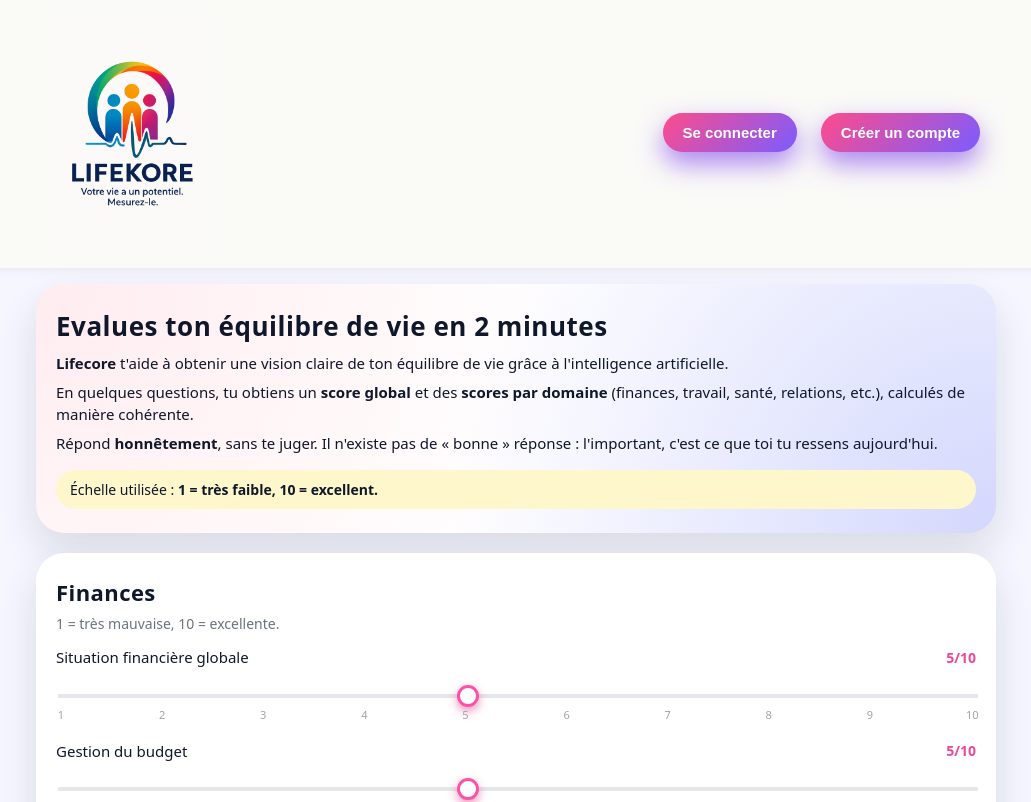
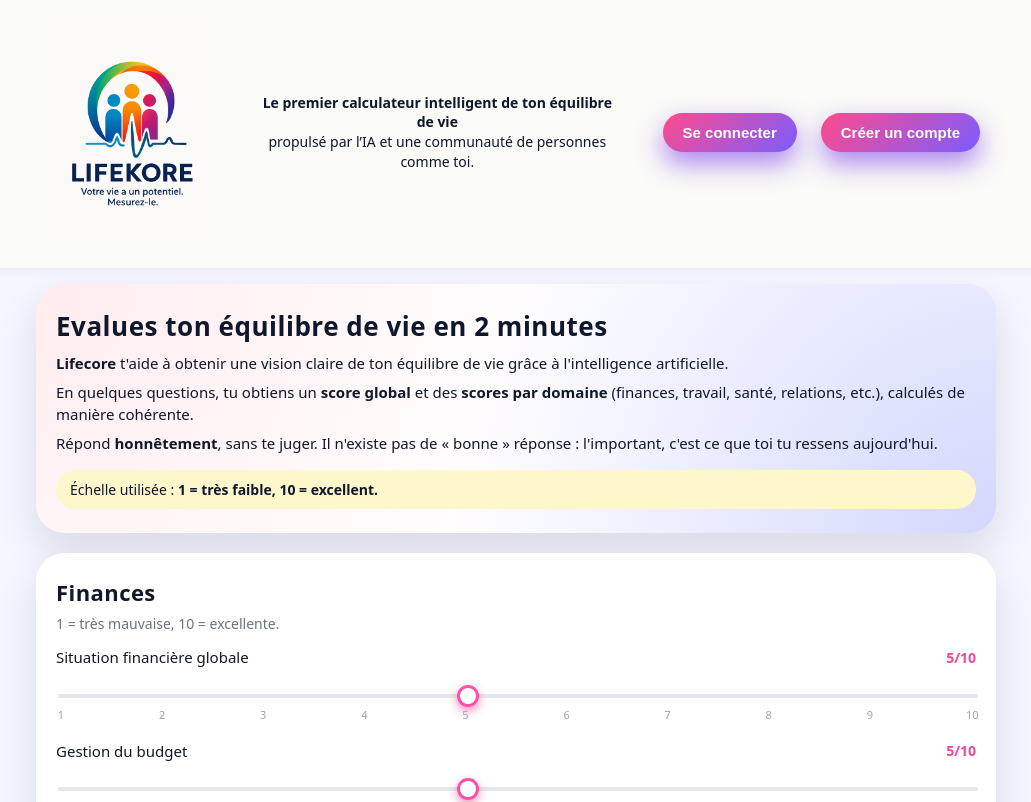
Before and after one commit to Brax971/Lifescore, a Next.js app: page / in a window 1280 px wide. Shown: the top 802 px of the page, without its empty margins (124-1155 px from the left). Built offline with nearby package versions, Linux system fonts and the light colour scheme.

Commit message:
Update page.js

```diff
--- a/app/page.js
+++ b/app/page.js
@@ -192,6 +192,26 @@ export default function HomePage() {
               }}
             />
           </button>
+
+          {/* PHRASE ENTRE LOGO ET BOUTONS */}
+          <div
+            style={{
+              flex: 1,
+              marginLeft: 16,
+              marginRight: 16,
+              fontSize: 14,
+              lineHeight: 1.4,
+              color: "#0f172a",
+              maxWidth: 360,
+              textAlign: "center",
+            }}
+          >
+            <strong>
+              Le premier calculateur intelligent de ton équilibre de vie
+            </strong>
+            <br />
+            propulsé par l’IA et une communauté de personnes comme toi.
+          </div>
 
           {/* Boutons à droite */}
           <nav className="lk-nav">
```
